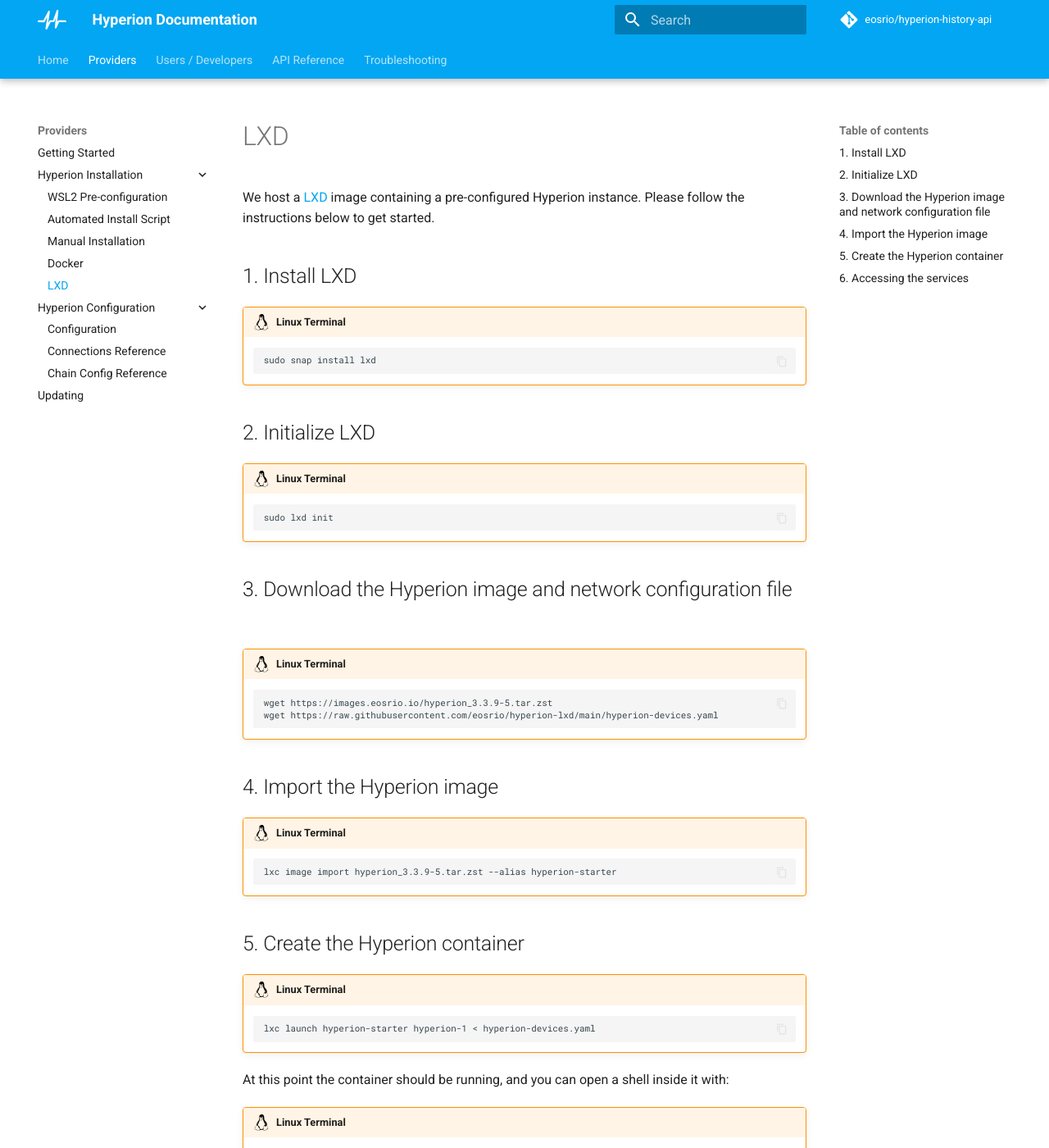
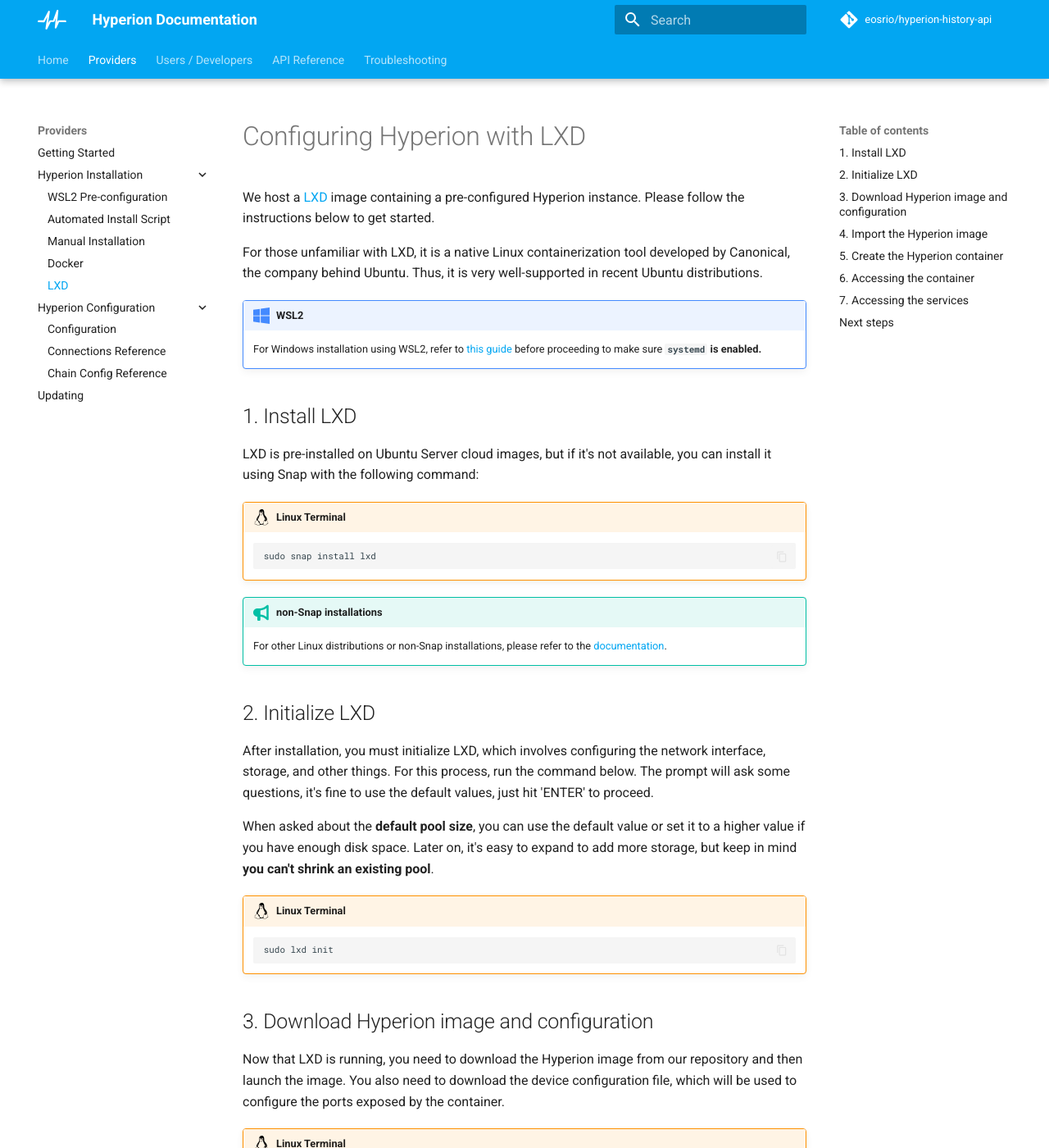
Before and after one commit to eosrio/hyperion-docs, an MkDocs documentation site: the page built from docs/providers/install/lxd.md, in a window 1280 px wide and 1400 px high. Shown: the whole window at 82% size. Built offline with MkDocs 1.6.1 and Material for MkDocs 9.7.7, drawn with Linux system fonts in a browser that asks for light colours; comment, search, counter and statistics services are not loaded; some of the changed text lies outside the part shown.

Commit message:
lxd improv.

````diff
--- a/docs/providers/install/lxd.md
+++ b/docs/providers/install/lxd.md
@@ -1,23 +1,38 @@
-# LXD
+# Configuring Hyperion with LXD
 
 We host a [LXD](https://linuxcontainers.org/lxd/introduction/) image containing a pre-configured Hyperion instance.
 Please follow the instructions below to get started.
 
+For those unfamiliar with LXD, it is a native Linux containerization tool developed by Canonical, the company behind Ubuntu. Thus, it is very well-supported in recent Ubuntu distributions.
+
+!!! windows "WSL2"
+    For Windows installation using WSL2, refer to [this guide](wsl2.md) before proceeding to make sure **`systemd` is enabled.**
+
 ## 1. Install LXD
+
+LXD is pre-installed on Ubuntu Server cloud images, but if it's not available, you can install it using Snap with the following command:
 
 !!! linux "Linux Terminal"
     ```shell
     sudo snap install lxd
     ```
 
+!!! tip "non-Snap installations"
+    For other Linux distributions or non-Snap installations, please refer to the [documentation](https://linuxcontainers.org/lxd/getting-started-cli/#installing-a-package).
+
 ## 2. Initialize LXD
+
+After installation, you must initialize LXD, which involves configuring the network interface, storage, and other things. For this process, run the command below. The prompt will ask some questions, it's fine to use the default values, just hit 'ENTER' to proceed.
+
+When asked about the **default pool size**, you can use the default value or set it to a higher value if you have enough disk space. Later on, it's easy to expand to add more storage, but keep in mind **you can't shrink an existing pool**.
 
 !!! linux "Linux Terminal"
     ```shell
     sudo lxd init
     ```
 
-## 3. Download the Hyperion image and network configuration file
+## 3. Download Hyperion image and configuration
+Now that LXD is running, you need to download the Hyperion image from our repository and then launch the image. You also need to download the device configuration file, which will be used to configure the ports exposed by the container.
 
 !!! linux "Linux Terminal"
     ```shell
@@ -25,26 +40,61 @@
     wget https://raw.githubusercontent.com/eosrio/hyperion-lxd/main/hyperion-devices.yaml
     ```
 
+!!! tip
+    This process may take a few minutes, the size of the image is approximately 2.0GB
+
+
+
 ## 4. Import the Hyperion image
+
+!!! info "LXC"
+    The next command is LXC (Client), which is part of LXD (Daemon). This command is often used to manage resources, and you can learn more about it by typing:
+    ```shell
+    lxc --help
+    ```
+
 
 !!! linux "Linux Terminal"
     ```shell
     lxc image import hyperion_3.3.9-5.tar.zst --alias hyperion-starter
     ```
 
+    When the image import is complete, you can check if it's present by running the command:
+
+    ```shell
+    lxc image ls
+    ```
+
+!!! tip
+    Feel free to delete the downloaded file `hyperion_3.3.9-5.tar.zst` after importing the image.
+
 ## 5. Create the Hyperion container
+
+Now let's create the container with the image. We provided the configuration file [`hyperion-devices.yaml`](https://raw.githubusercontent.com/eosrio/hyperion-lxd/main/hyperion-devices.yaml){:target="_blank"} to configure the ports exposed by the container. You can pass it to the launch command below to streamline the configuration. Feel free to modify the `listen` port values in the file if you need to. **Just keep the `connect` ports as they are.**
 
 !!! linux "Linux Terminal"
     ```shell
     lxc launch hyperion-starter hyperion-1 < hyperion-devices.yaml
     ```
 
-At this point the container should be running, and you can open a shell inside it with:
+!!! tip
+    If you want to change any device configuration after the container has been started you can use the `lxc config device ...` command
+
+We can verify our created instance with the command **`lxc ls`**
+
+You can also test if everything is working properly by accessing [http://localhost:7000/v2/health](http://localhost:7000/v2/health){:target="_blank"} to get a response from the Hyperion API.
+
+## 6. Accessing the container
+
+At this point the container should be running and you are ready to use Hyperion, you can open a shell inside it with:
 
 !!! linux "Linux Terminal"
     ```shell
     lxc exec hyperion-1 -- bash -c 'sudo su - ubuntu'
     ```
+
+    You can use the `pm2 ls` command in the terminal to see the status of the two Hyperion microservices (API and Indexer) and whether they are online or offline.
+
     Check PM2 logs to see if the indexer is running:
     ```shell
     pm2 logs
@@ -54,7 +104,26 @@
     cat ~/elastic.pass
     ```
 
-## 6. Accessing the services
+!!! tip
+    Using [Fish](https://fishshell.com/){:target="_blank"}, you can create an alias like the example below:
+    ```shell
+    alias hyperion-shell="lxc exec hyperion-1 -- bash -c 'sudo su - ubuntu'"
+    funcsave hyperion-shell
+    ```
+    This way, you just need to type `hyperion-shell` and you're inside the container with everything you need configured.
+
+??? abstract "What's inside the container?"
+    inside the container you will find:
+
+    - ElasticSearch
+    - RabbitMq
+    - Redis
+    - Hyperion-API
+    - Hyperion-Indexer
+    - Nodeos(Leap)
+
+
+## 7. Accessing the services
 
 Our default device configuration includes proxies for Kibana, RabbitMQ Management and the Hyperion API.
 They can be accessed at:
@@ -66,3 +135,8 @@
     - Username: guest
     - Password: guest
 - Hyperion API: [http://localhost:7000](http://localhost:7000){:target="_blank"}
+
+## Next steps
+Feel free to change configurations as you like. All configurations files are located in `~/hyperion` or `~/nodeos`
+
+For more details, please refer to the [Hyperion Configuration Section](../setup/hyperion_configuration.md).
````
Also changed, not shown: docs/providers/get-started.md (+4 -0 lines).
